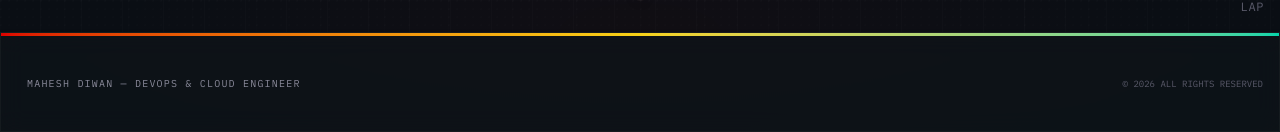
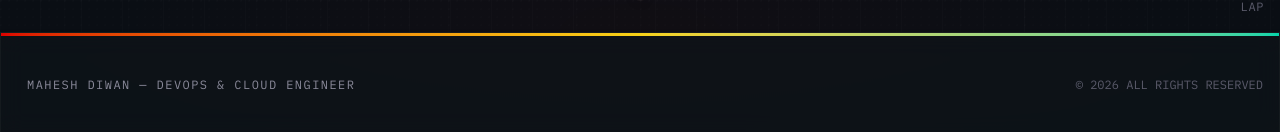
Before and after one commit to mahesh-diwan/f1-portfolio, a Next.js app: page / in a window 1280 px wide. Shown: the part 768-900 px from the top of the page. Built offline with nearby package versions, Linux system fonts and the light colour scheme.

Commit message:
fix: increase footer text to 12px minimum

```diff
--- a/src/components/layout/Footer.tsx
+++ b/src/components/layout/Footer.tsx
@@ -15,12 +15,12 @@ export function Footer() {
             <EasterEgg message="Ping: 0.001ms — Server is alive!" icon="💚" trigger="click">
               <span className="w-1.5 h-1.5 rounded-full bg-[var(--accent)] animate-pulse cursor-pointer" aria-hidden="true" />
             </EasterEgg>
-            <span className="text-[10px] font-mono uppercase tracking-[0.12em] text-[var(--text-muted)]">
+            <span className="text-[12px] font-mono uppercase tracking-[0.12em] text-[var(--text-muted)]">
               {portfolio.name} &mdash; {portfolio.role}
             </span>
           </div>
           <EasterEgg message="Built with Next.js, Tailwind, Framer Motion & F1 telemetry vibes" icon="🛠️" trigger="double-click">
-            <p className="text-[9px] font-mono text-[var(--text-dim)] cursor-pointer">
+            <p className="text-[12px] font-mono text-[var(--text-dim)] cursor-pointer">
               &copy; {year} ALL RIGHTS RESERVED
             </p>
           </EasterEgg>
```
